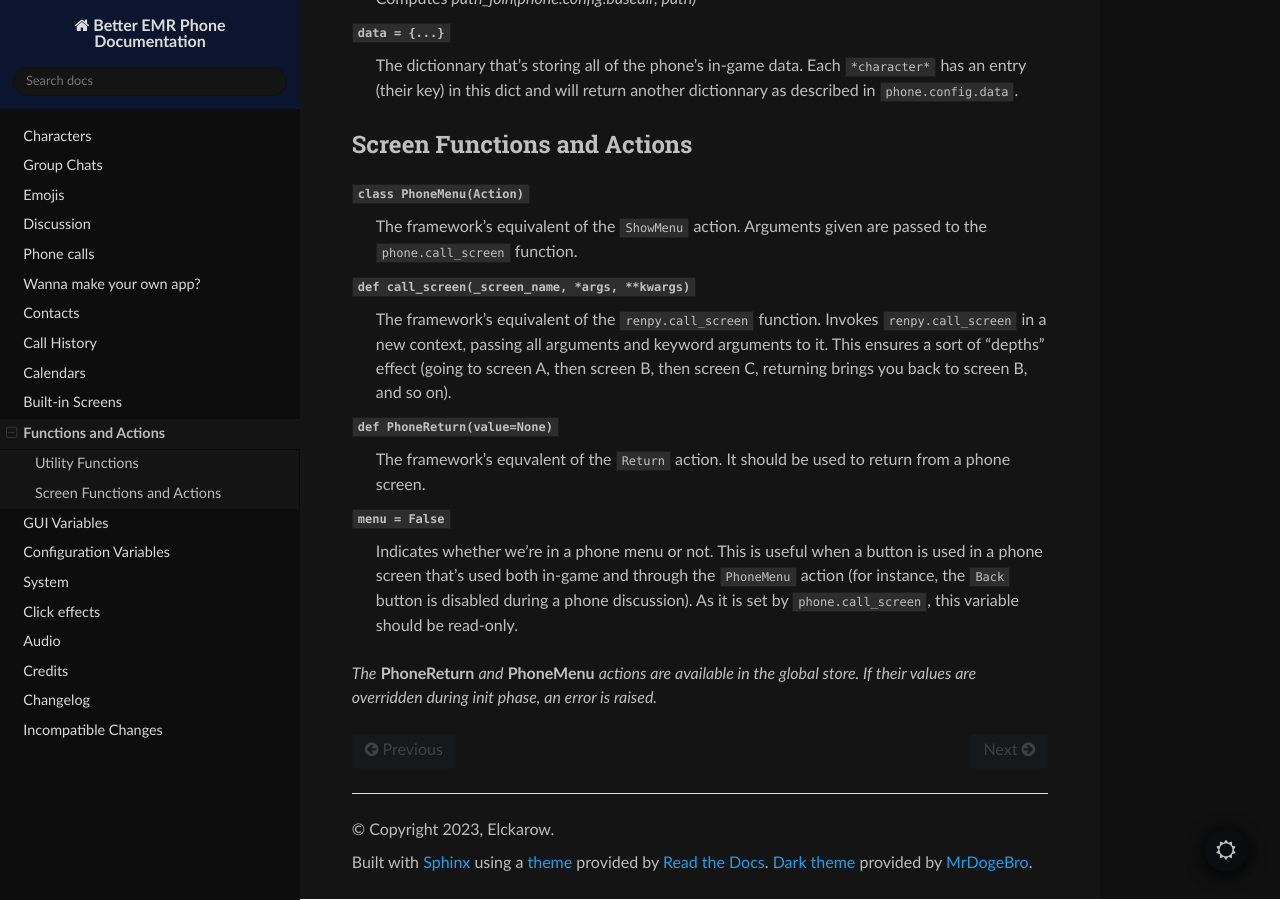
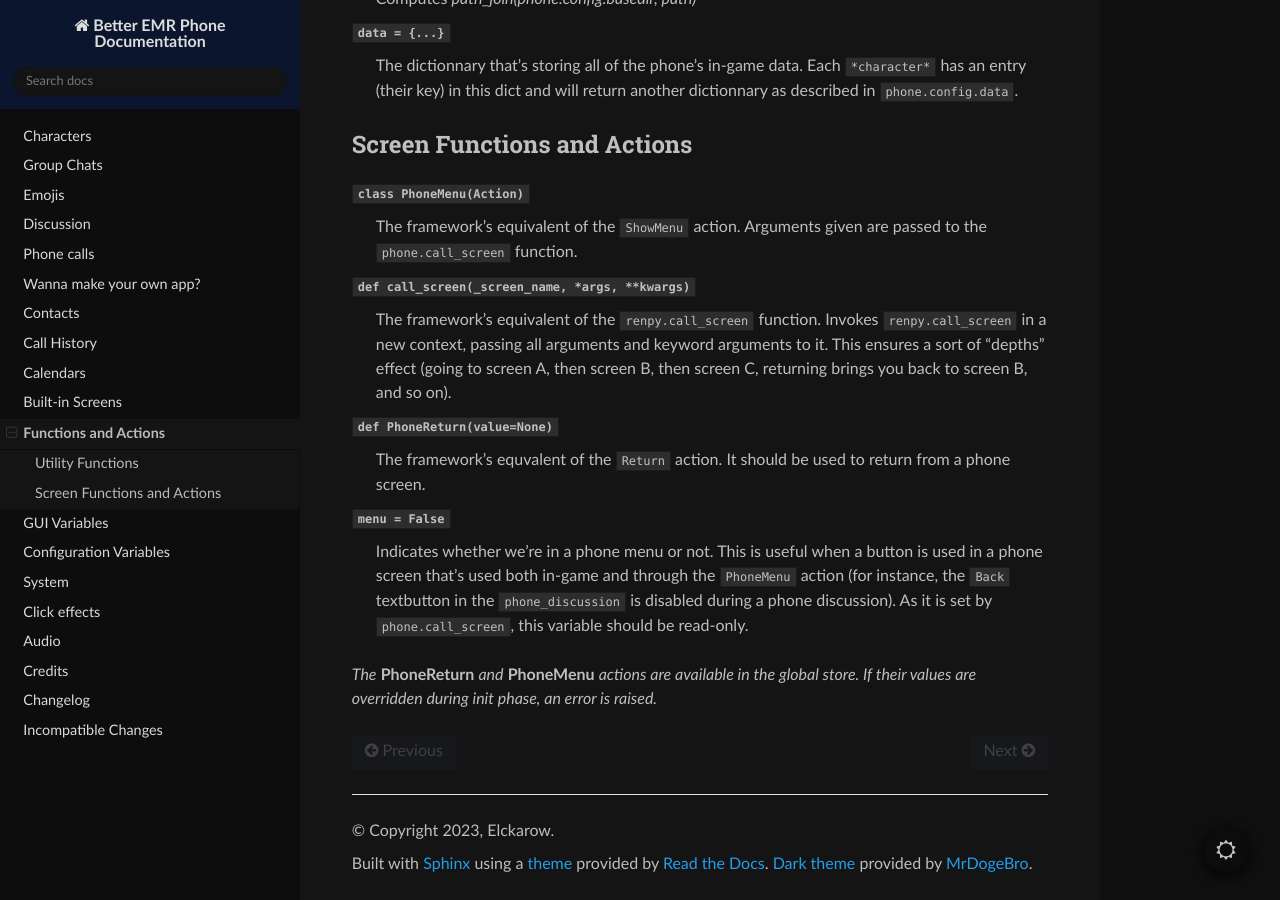
Before and after one commit to Elckarow/Better-EMR-Phone, a Sphinx documentation site: the page built from docs/functions_and_actions.rst, in a window 1280 px wide and 900 px high, scrolled down 721 px. Built offline with Sphinx 7.4.7 and the Read the Docs theme 2.0.0, drawn with Linux system fonts in a browser that asks for light colours.

Commit message:
Update functions_and_actions.rst

```diff
--- a/docs/functions_and_actions.rst
+++ b/docs/functions_and_actions.rst
@@ -42,6 +42,6 @@ Screen Functions and Actions
     The framework's equvalent of the ``Return`` action. It should be used to return from a phone screen.
 
 ``menu = False``
-    Indicates whether we're in a phone menu or not. This is useful when a button is used in a phone screen that's used both in-game and through the ``PhoneMenu`` action (for instance, the ``Back`` button is disabled during a phone discussion). As it is set by ``phone.call_screen``, this variable should be read-only.
+    Indicates whether we're in a phone menu or not. This is useful when a button is used in a phone screen that's used both in-game and through the ``PhoneMenu`` action (for instance, the ``Back`` textbutton in the ``phone_discussion`` is disabled during a phone discussion). As it is set by ``phone.call_screen``, this variable should be read-only.
 
 *The* **PhoneReturn** *and* **PhoneMenu** *actions are available in the global store. If their values are overridden during init phase, an error is raised.*
```
